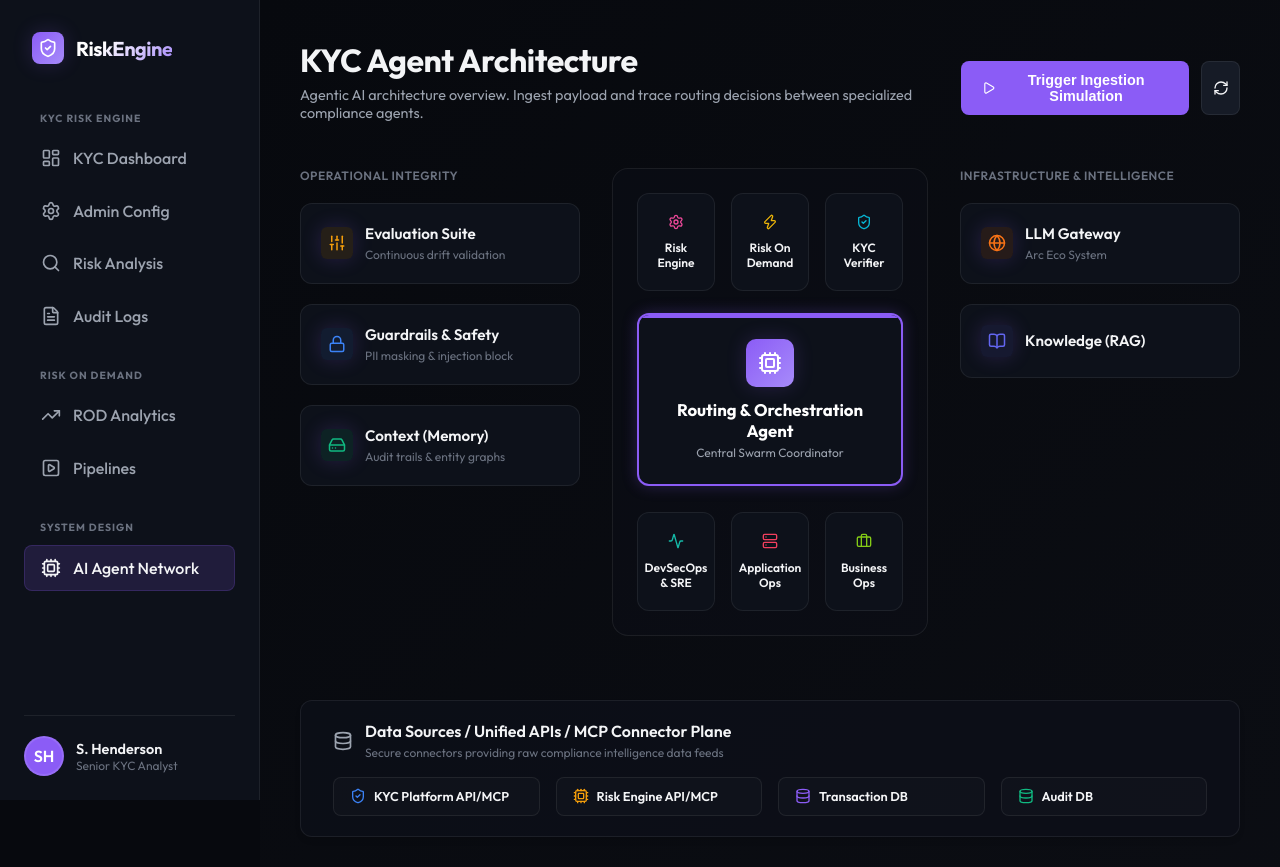
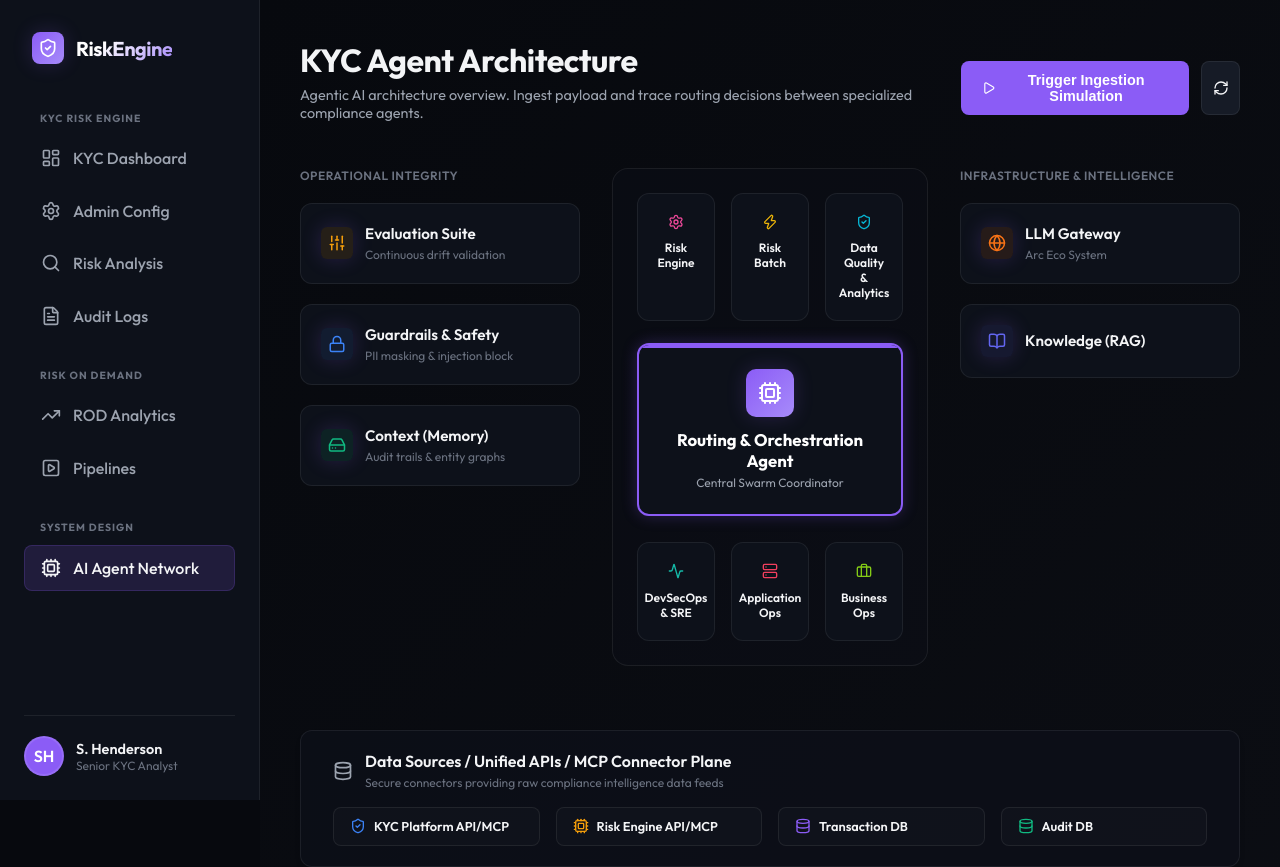
Before and after one commit to vaibhavkathil/risk-ui-poc, a React (Vite) app: page /architecture in a window 1280 px wide. Shown: the top 867 px of the page. Built offline with nearby package versions, Linux system fonts and the light colour scheme.

Commit message:
feat: rename KYC Verifier to Data Quality & Analytics and Risk On Demand to Risk Batch in Agent Architecture

```diff
--- a/src/pages/Architecture.tsx
+++ b/src/pages/Architecture.tsx
@@ -131,7 +131,7 @@ export const Architecture: React.FC = () => {
     },
     rod: {
       id: 'rod',
-      name: 'Risk On Demand (ROD) Agent',
+      name: 'Risk Batch Agent',
       category: 'core',
       icon: <Zap size={16} />,
       shortDesc: 'Real-time onboarding checks.',
@@ -143,7 +143,7 @@ export const Architecture: React.FC = () => {
     },
     kyc_verifier: {
       id: 'kyc_verifier',
-      name: 'KYC Verification Agent',
+      name: 'Data Quality & Analytics Agent',
       category: 'core',
       icon: <ShieldCheck size={16} />,
       shortDesc: 'OCR & Biometric verification.',
@@ -225,12 +225,12 @@ export const Architecture: React.FC = () => {
     {
       step: 3,
       activeNodes: ['kyc_verifier', 'knowledge'],
-      log: '🆔 Dispatching sub-task to KYC Verification Agent. Querying Vector Database for Russia-related screening rules... Passport OCR verification passed (100% liveness match).'
+      log: '🆔 Dispatching sub-task to Data Quality & Analytics Agent. Querying Vector Database for Russia-related screening rules... Passport OCR verification passed (100% liveness match).'
     },
     {
       step: 4,
       activeNodes: ['rod'],
-      log: '⚡ ROD Agent invoked for real-time validation... Running fast-cache screening. WARNING: Beneficiary entity matched OFAC Sanctions database registry list.'
+      log: '⚡ Risk Batch Agent invoked for batch validation... Running fast-cache screening. WARNING: Beneficiary entity matched OFAC Sanctions database registry list.'
     },
     {
       step: 5,
@@ -652,7 +652,7 @@ export const Architecture: React.FC = () => {
               >
                 <div style={{ display: 'flex', flexDirection: 'column', alignItems: 'center', gap: '0.4rem', textAlign: 'center' }}>
                   <div style={{ color: nodes.rod.color }}>{nodes.rod.icon}</div>
-                  <span style={{ fontSize: '0.75rem', fontWeight: 600 }}>Risk On Demand</span>
+                  <span style={{ fontSize: '0.75rem', fontWeight: 600 }}>Risk Batch</span>
                 </div>
                 {isSimulating && simulationStep === 4 && (
                   <span className="pulse-indicator pulsing" style={{ '--active-color': '#ef4444' } as React.CSSProperties} />
@@ -671,7 +671,7 @@ export const Architecture: React.FC = () => {
               >
                 <div style={{ display: 'flex', flexDirection: 'column', alignItems: 'center', gap: '0.4rem', textAlign: 'center' }}>
                   <div style={{ color: nodes.kyc_verifier.color }}>{nodes.kyc_verifier.icon}</div>
-                  <span style={{ fontSize: '0.75rem', fontWeight: 600 }}>KYC Verifier</span>
+                  <span style={{ fontSize: '0.75rem', fontWeight: 600 }}>Data Quality & Analytics</span>
                 </div>
                 {isSimulating && simulationStep === 3 && (
                   <span className="pulse-indicator pulsing" style={{ '--active-color': nodes.kyc_verifier.color } as React.CSSProperties} />
```
